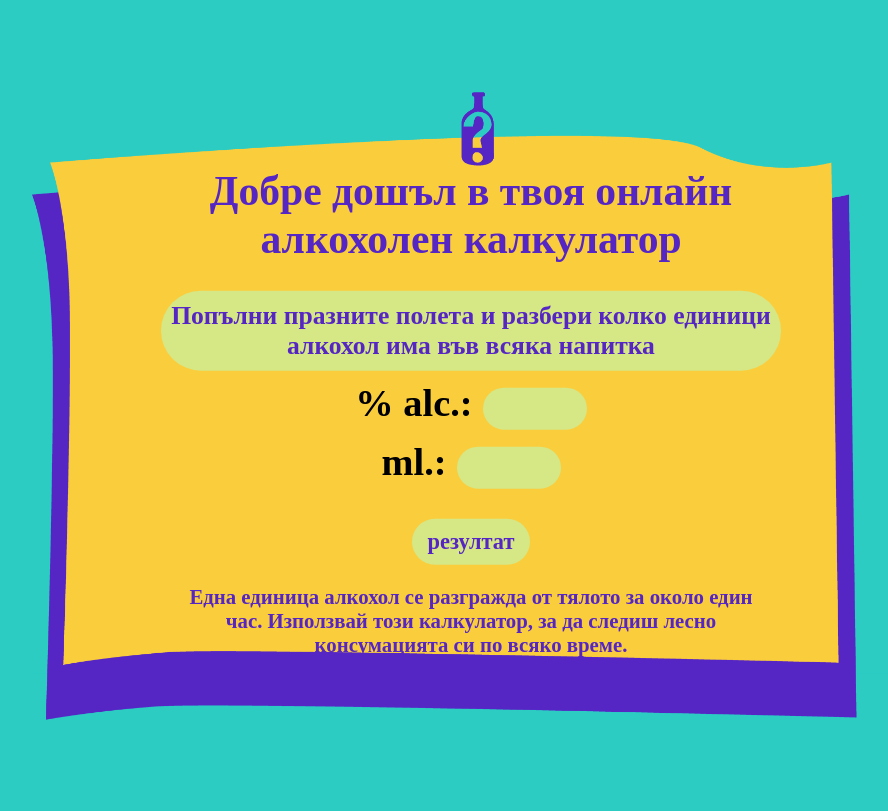
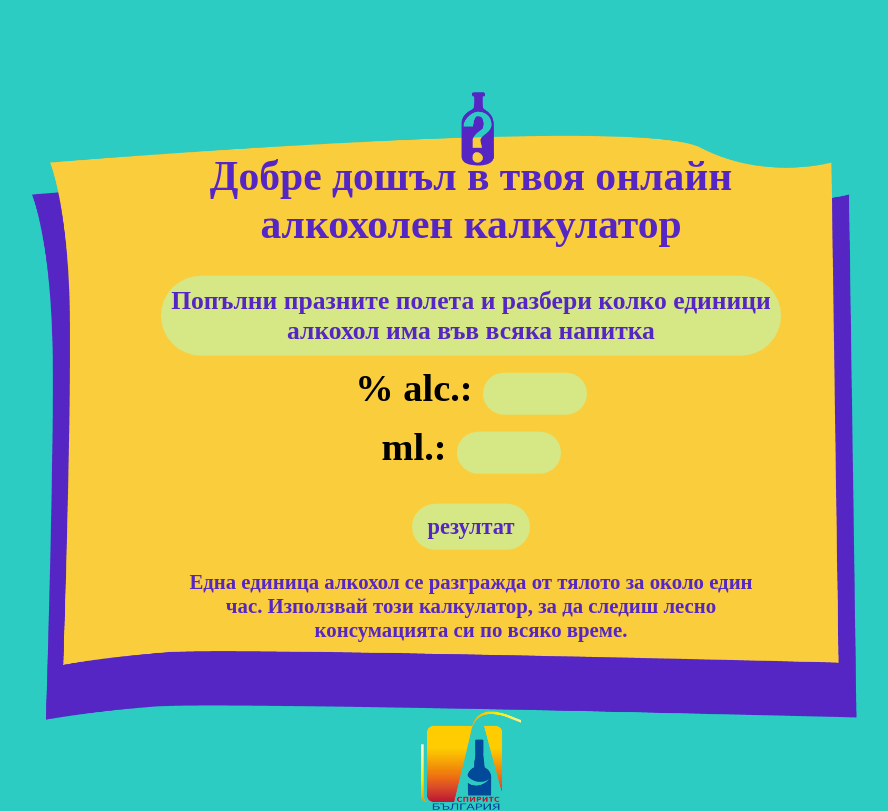
Before and after one commit to Shroom88/alcalculator, a React (Create React App) app: page / in a window 1280 px wide. Shown: the whole page, without its empty margins (169-1057 px from the left). Built offline with nearby package versions, Linux system fonts and the light colour scheme; a web font is replaced by a local one.

Commit message:
feat: spirits bulgaria logo

```diff
--- a/src/alcalculator/Alcalculator.jsx
+++ b/src/alcalculator/Alcalculator.jsx
@@ -3,6 +3,7 @@ import "./alcalculator.css";
 import { useState } from "react";
 import ResultPopUp from "./ResultPopUp";
 import Logo from "../assets/aclalculator-logo.png";
+import Spirits from "../assets/spirits-logo.png";
 
 function Alcalculator() {
   const [isPopupOpen, setIsPopupOpen] = useState(false);
@@ -42,9 +43,11 @@ function Alcalculator() {
   ) : (
     <div className="alcalculator">
       <img className="logo" src={Logo} alt="logo" />
+
       <h1 className="heading">
         Добре дошъл в твоя онлайн алкохолен калкулатор
       </h1>
+
       <p className="description">
         Попълни празните полета и разбери колко единици алкохол има във всяка
         напитка
@@ -76,10 +79,14 @@ function Alcalculator() {
           резултат
         </button>
       </form>
+
       <p className="description-2">
         Една единица алкохол се разгражда от тялото за около един час. Използвай
         този калкулатор, за да следиш лесно консумацията си по всяко време.
       </p>
+      <img className="logo logo--spirits" src={Spirits} alt="logo" />
+
+      <footer></footer>
     </div>
   );
 }
--- a/src/alcalculator/ResultPopUp.jsx
+++ b/src/alcalculator/ResultPopUp.jsx
@@ -1,6 +1,7 @@
 import React from "react";
 import "./alcalculator.css";
 import Logo from "../assets/aclalculator-logo.png";
+import Spirits from "../assets/spirits-logo.png";
 
 function ResultPopUp({ result, setIsPopupOpen, setAlc, setMl }) {
   const handleBackBtn = () => {
@@ -21,6 +22,7 @@ function ResultPopUp({ result, setIsPopupOpen, setAlc, setMl }) {
         Една единица алкохол се разгражда от тялото за около един час. Използвай
         този калкулатор, за да следиш лесно консумацията си по всяко време.
       </p>
+      <img className="logo logo--spirits" src={Spirits} alt="logo" />
     </div>
   );
 }
--- a/src/alcalculator/alcalculator.css
+++ b/src/alcalculator/alcalculator.css
@@ -1,6 +1,18 @@
 .alcalculator {
   position: relative;
   width: 640px;
+  padding-bottom: 30px;
+}
+
+footer {
+  position: fixed;
+  bottom: 0;
+  right: 50%;
+  transform: translate(50%, 0);
+  width: 100px;
+  height: 100px;
+  background-image: url("../assets/spirits-logo.png");
+  background-size: 132px;
 }
 
 .logo {
@@ -13,6 +25,12 @@
   display: none;
   top: 0;
 }
+/*
+.logo--spirits {
+  width: 75px;
+  margin-top: -35px;
+  transform: translate(-35%, 0);
+} */
 
 .heading {
   padding-top: 15px;
@@ -101,12 +119,22 @@
     max-width: 805px;
   }
 
+  footer {
+    display: none;
+  }
+
   .logo {
     display: block;
     padding: 5px;
     left: 50%;
     transform: translate(-50%, 0);
     width: 30px;
+  }
+
+  .logo--spirits {
+    width: 95px;
+    margin-top: -35px;
+    transform: translate(-35%, 0);
   }
 
   .logo--result {
```
Also changed, not shown: src/assets/spirits-logo.png (added).
